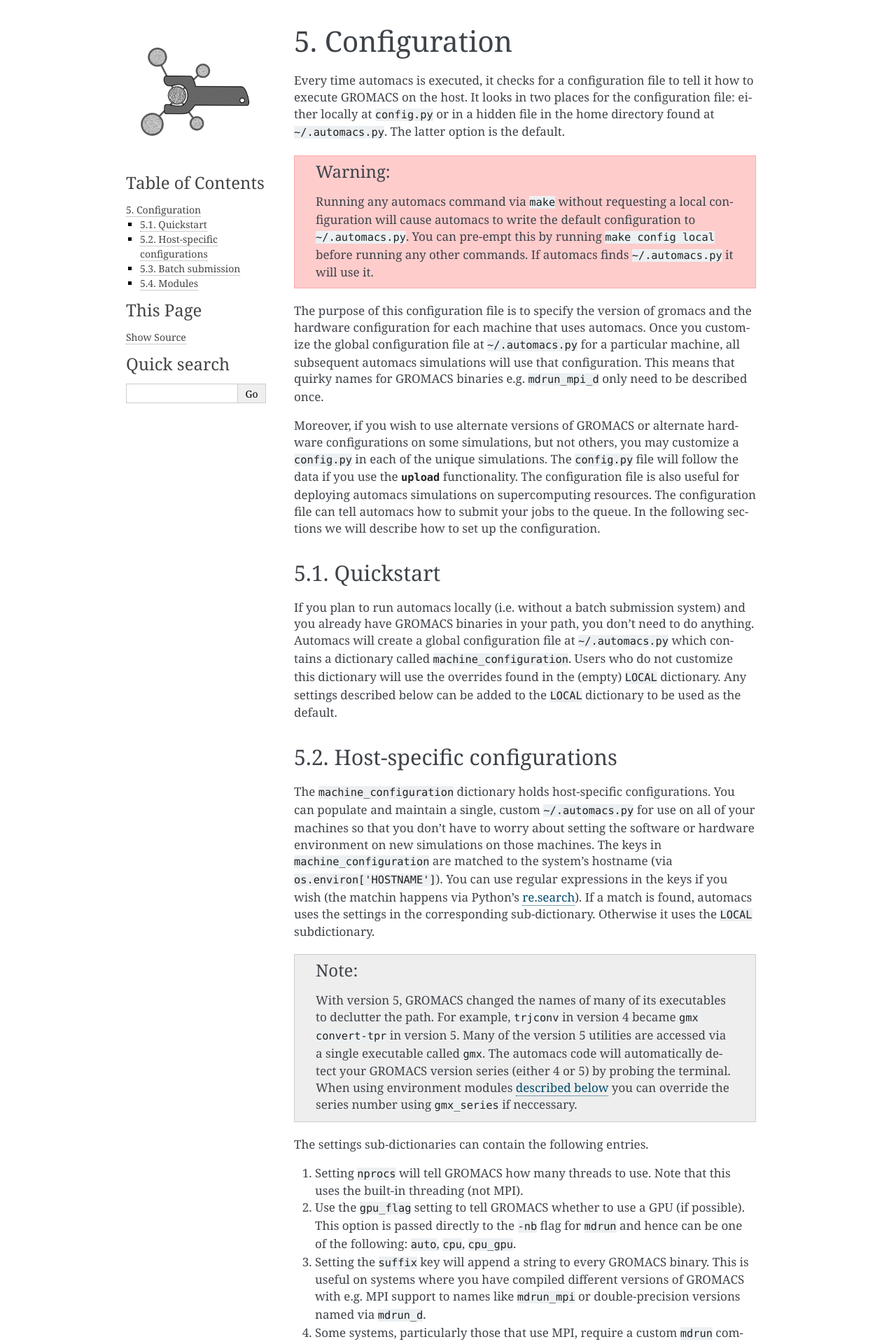
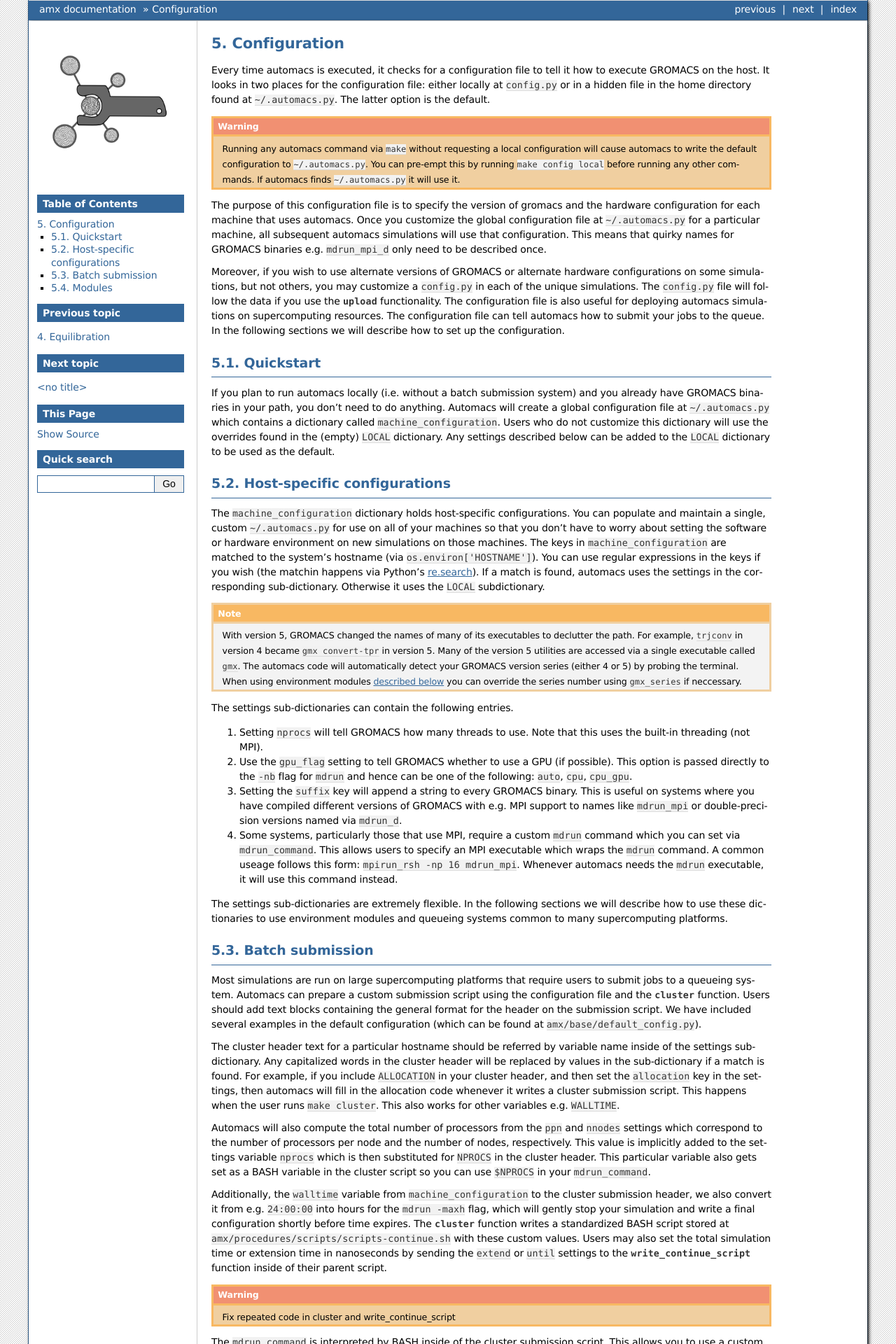
Before and after one commit to bradleyrp/automacs-beta, a Sphinx documentation site: the page built from amx/docs/source/configuration.rst, in a window 1280 px wide. Shown: the top 1920 px of the page at 70% size. Built offline with Sphinx 7.4.7, drawn with Linux system fonts in a browser that asks for light colours; some of the changed text lies outside the part shown.

Commit message:
documentation

```diff
--- a/amx/docs/source/concept.rst
+++ b/amx/docs/source/concept.rst
@@ -39,7 +37,6 @@
   :tab-width: 4
   :start-after: #!/usr/bin/python
   :end-before: from amx import *
-  :linenos:
 
 Anything defined in the settings block will be populated in the ``wordspace`` dictionary. However some key names have a special meaning. For example, ``step`` will define and index a particular simulation step, and go on to house all of the output data for a discrete simulation step. In the example, automacs would store the protein simulation in ``s01-protein``. We prefer to use two-digit step numbering, but this is not a rule. This allows the user to easily pass information to a simulation procedure, using a single point of interface (the Factory uses this feature to automatically generate forms for these input parameters). Since the wordspace is shared across the codes, it can be used directly in the procedure script. In the example above, we use ``filecopy`` to move the starting structure into the step folder. Since all naming is handled by the ``wordspace``, all of the names and parameters are set in the ``settings`` block and everything that follows is general.
 
--- a/amx/docs/source/conf.py
+++ b/amx/docs/source/conf.py
@@ -114,18 +114,21 @@
 # -- Options for HTML output ----------------------------------------------
 
 #---added via: pip install sphinx-better-theme
-html_theme_options = {}
-try:
-  from better import better_theme_path
-  html_theme_path = [better_theme_path]
-  html_theme = 'better'
-  html_theme_options['cssfiles'] = ['_static/style.css']
-except:
-  print '[WARNING] docs look better with sphinx-better-theme installed via pip'
-  # The theme to use for HTML and HTML Help pages.  See the documentation for
-  # a list of builtin themes.
-  html_theme = 'haiku'
-  html_theme_options = {'full_logo':True}
+if False:
+	html_theme_options = {}
+	try:
+	  from better import better_theme_path
+	  html_theme_path = [better_theme_path]
+	  html_theme = 'better'
+	  html_theme_options['cssfiles'] = ['_static/style.css']
+	except:
+	  print '[WARNING] docs look better with sphinx-better-theme installed via pip'
+	  # The theme to use for HTML and HTML Help pages.  See the documentation for
+	  # a list of builtin themes.
+	  html_theme = 'haiku'
+	  html_theme_options = {'full_logo':True}
+
+html_theme = 'bizstyle'
 
 # Theme options are theme-specific and customize the look and feel of a theme
 # further.  For a list of options available for each theme, see the
--- a/amx/docs/source/configuration.rst
+++ b/amx/docs/source/configuration.rst
@@ -48,7 +48,13 @@
 
 Automacs will also compute the total number of processors from the ``ppn`` and ``nnodes`` settings which correspond to the number of processors per node and the number of nodes, respectively. This value is implicitly added to the settings variable ``nprocs`` which is then substituted for ``NPROCS`` in the cluster header. This particular variable also gets set as a BASH variable in the cluster script so you can use ``$NPROCS`` in your ``mdrun_command``.
 
-The ``mdrun_command`` is interpreted by BASH inside of the cluster submission script. This allows you to use very complicated calls.
+Additionally, the ``walltime`` variable from ``machine_configuration`` to the cluster submission header, we also convert it from e.g. ``24:00:00`` into hours for the ``mdrun -maxh`` flag, which will gently stop your simulation and write a final configuration shortly before time expires. The :meth:`cluster <amx.controller.cluster>` function writes a standardized BASH script stored at ``amx/procedures/scripts/scripts-continue.sh`` with these custom values. Users may also set the total simulation time or extension time in nanoseconds by sending the ``extend`` or ``until`` settings to the :meth:`write_continue_script <amx.base.functions.write_continue_script>` function inside of their parent script.
+
+.. warning::
+
+	Fix repeated code in cluster and write_continue_script
+
+The ``mdrun_command`` is interpreted by BASH inside of the cluster submission script. This allows you to use a custom call that includes MPI settings as well as the number of processors computed from ``ppn`` and ``nnodes``.
 
 .. code-block :: bash
 
@@ -59,7 +65,16 @@
 Modules
 -------
 
-mdrun_command overrides nprocs
+If the GROMACS binaries are already available in your path, then automacs will have no trouble finding them. However, many supercomputing platforms and even individual users prefer to compile several versions of GROMACS using a program called `environment modules <http://modules.sourceforge.net/>`_. Automacs is designed to interact with the modules program to load a specific version of GROMACS for any simulation.
 
+Typically, users load software modules by running a command such as ``module load gromacs/4.6.3``. Automacs will do this for you if you populate the ``modules`` keyword in your ``machine_configuration`` with a single string or a list of strings corresponding to available modules. You can check the correct software names using ``module avail`` as long as environment modules is installed.
 
-gmx_series
+.. note::
+
+	Automacs interacts with the environment modules package by using a header file which is typically located at ``/usr/share/Modules/default/init/python.py``. If you install the modules package to a different location, you should include the path to your ``python.py`` as the ``modules_path`` variable in the ``machine_configuration``. Note that systems running python versions before ``2.7`` will attempt to load modules directly from the terminal because these versions of python lack the ``importlib`` library necessary to communicate with other packages.
+
+In addition to loading the correct modules before local execution, automacs also adds them to any cluster submission scripts that it writes.
+
+.. note::
+
+	If you wish to use specific GROMACS versions for some simulations, we recommend customizing the ``config.py`` file which is created by running ``make config local``. This file overrides the global version at ``~/.automacs.py``.
```
Also changed, not shown: other parts of amx/docs/source/concept.rst (+0 -2 lines), 2 other files.
